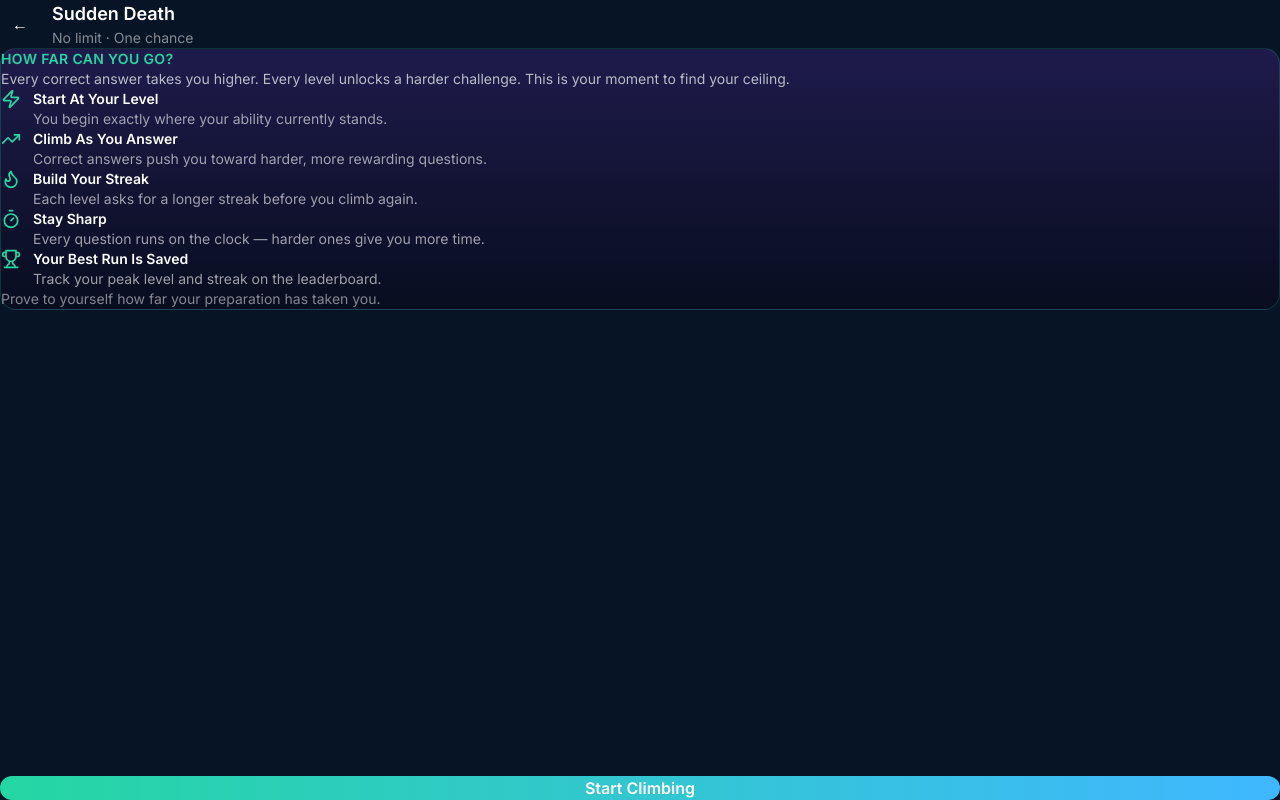
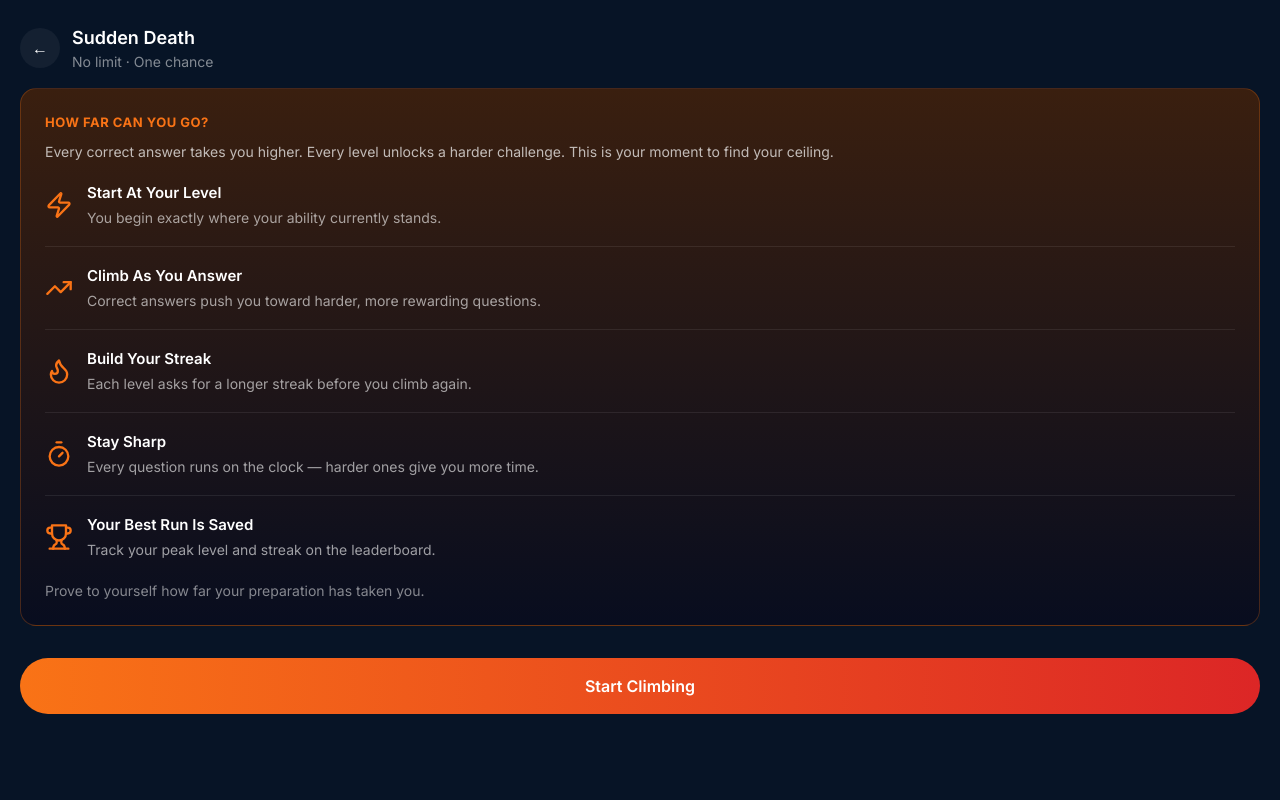
Before and after one commit to examforge99/examlogic, a Next.js app: page /sudden-death in a window 1280 px wide. Built offline with nearby package versions, Linux system fonts and the light colour scheme.

Commit message:
Implement game rules and update layout styles
Added rules for the Sudden Death game mode with icons and descriptions. Updated layout styles for better presentation.

```diff
--- a/src/app/sudden-death/page.tsx
+++ b/src/app/sudden-death/page.tsx
@@ -34,87 +34,126 @@ export default function SuddenDeathPreflight() {
     }
   }
 
+  const rules = [
+    {
+      icon: <Zap size={28} color="#F97316" />,
+      title: "Start At Your Level",
+      description: "You begin exactly where your ability currently stands.",
+    },
+    {
+      icon: <TrendingUp size={28} color="#F97316" />,
+      title: "Climb As You Answer",
+      description: "Correct answers push you toward harder, more rewarding questions.",
+    },
+    {
+      icon: <Flame size={28} color="#F97316" />,
+      title: "Build Your Streak",
+      description: "Each level asks for a longer streak before you climb again.",
+    },
+    {
+      icon: <Timer size={28} color="#F97316" />,
+      title: "Stay Sharp",
+      description: "Every question runs on the clock — harder ones give you more time.",
+    },
+    {
+      icon: <Trophy size={28} color="#F97316" />,
+      title: "Your Best Run Is Saved",
+      description: "Track your peak level and streak on the leaderboard.",
+    },
+  ];
+
   return (
-    <div className="min-h-screen bg-[#071426] text-white flex flex-col">
-      <header className="flex items-center gap-3 px-5 pt-6 pb-4">
+    <div style={{ minHeight: "100vh", backgroundColor: "#071426", color: "#fff" }}>
+      <div style={{ display: "flex", alignItems: "center", gap: 12, padding: "24px 20px 16px" }}>
         <button
           onClick={() => router.back()}
-          className="w-10 h-10 rounded-full bg-white/5 flex items-center justify-center"
+          style={{
+            width: 40,
+            height: 40,
+            borderRadius: "9999px",
+            background: "rgba(255,255,255,0.05)",
+            display: "flex",
+            alignItems: "center",
+            justifyContent: "center",
+            border: "none",
+            color: "#fff",
+          }}
         >
           ←
         </button>
         <div>
-          <h1 className="text-lg font-semibold">Sudden Death</h1>
-          <p className="text-sm text-white/50">No limit · One chance</p>
+          <h1 style={{ fontSize: 18, fontWeight: 600, margin: 0 }}>Sudden Death</h1>
+          <p style={{ fontSize: 14, color: "rgba(255,255,255,0.5)", margin: 0 }}>
+            No limit · One chance
+          </p>
         </div>
-      </header>
+      </div>
 
-      <main className="flex-1 px-5">
+      <div style={{ padding: "0 20px" }}>
         <div
-          className="rounded-2xl p-6 border"
           style={{
-            background: "linear-gradient(180deg, #1E1B4B 0%, #080D1F 100%)",
-            borderColor: "#25d6a233",
+            borderRadius: 16,
+            padding: 24,
+            border: "1px solid rgba(249,115,22,0.25)",
+            background: "linear-gradient(180deg, #3A1F0F 0%, #080D1F 100%)",
           }}
         >
-          <p className="text-sm font-semibold tracking-wide text-[#25d6a2] mb-1">
+          <p style={{ fontSize: 13, fontWeight: 700, letterSpacing: 0.5, color: "#F97316", margin: "0 0 8px" }}>
             HOW FAR CAN YOU GO?
           </p>
-          <p className="text-white/70 text-sm mb-6">
+          <p style={{ fontSize: 14, color: "rgba(255,255,255,0.7)", margin: "0 0 20px", lineHeight: 1.5 }}>
             Every correct answer takes you higher. Every level unlocks a harder
             challenge. This is your moment to find your ceiling.
           </p>
 
-          <div className="space-y-4">
-            <Rule
-              icon={<Zap size={20} className="text-[#25d6a2]" />}
-              title="Start At Your Level"
-              description="You begin exactly where your ability currently stands."
-            />
-            <Rule
-              icon={<TrendingUp size={20} className="text-[#25d6a2]" />}
-              title="Climb As You Answer"
-              description="Correct answers push you toward harder, more rewarding questions."
-            />
-            <Rule
-              icon={<Flame size={20} className="text-[#25d6a2]" />}
-              title="Build Your Streak"
-              description="Each level asks for a longer streak before you climb again."
-            />
-            <Rule
-              icon={<Timer size={20} className="text-[#25d6a2]" />}
-              title="Stay Sharp"
-              description="Every question runs on the clock — harder ones give you more time."
-            />
-            <Rule
-              icon={<Trophy size={20} className="text-[#25d6a2]" />}
-              title="Your Best Run Is Saved"
-              description="Track your peak level and streak on the leaderboard."
-            />
+          <div>
+            {rules.map((rule, index) => (
+              <div key={rule.title}>
+                <Rule icon={rule.icon} title={rule.title} description={rule.description} />
+                {index < rules.length - 1 && (
+                  <div
+                    style={{
+                      height: 1,
+                      background: "rgba(255,255,255,0.08)",
+                      margin: "18px 0",
+                    }}
+                  />
+                )}
+              </div>
+            ))}
           </div>
 
-          <p className="text-white/50 text-sm mt-6">
+          <p style={{ fontSize: 14, color: "rgba(255,255,255,0.5)", margin: "20px 0 0" }}>
             Prove to yourself how far your preparation has taken you.
           </p>
         </div>
 
         {error && (
-          <p className="text-sm text-red-400 mt-4 text-center">{error}</p>
+          <p style={{ fontSize: 14, color: "#f87171", marginTop: 16, textAlign: "center" }}>
+            {error}
+          </p>
         )}
-      </main>
+      </div>
 
-      <footer className="px-5 pb-8 pt-4">
+      <div style={{ padding: "32px 20px" }}>
         <button
           onClick={handleStart}
           disabled={loading}
-          className="w-full py-4 rounded-full font-semibold text-white disabled:opacity-60"
           style={{
-            background: "linear-gradient(90deg, #25d6a2 0%, #3FB7FF 100%)",
+            width: "100%",
+            padding: "16px 0",
+            borderRadius: "9999px",
+            fontWeight: 600,
+            fontSize: 16,
+            color: "#fff",
+            border: "none",
+            background: "linear-gradient(90deg, #F97316 0%, #DC2626 100%)",
+            opacity: loading ? 0.6 : 1,
           }}
         >
           {loading ? "Starting..." : "Start Climbing"}
         </button>
-      </footer>
+      </div>
     </div>
   );
 }
@@ -129,12 +168,14 @@ function Rule({
   description: string;
 }) {
   return (
-    <div className="flex gap-3">
-      <span className="mt-0.5">{icon}</span>
+    <div style={{ display: "flex", gap: 14, alignItems: "center" }}>
+      <span style={{ flexShrink: 0 }}>{icon}</span>
       <div>
-        <p className="font-semibold text-sm text-white">{title}</p>
-        <p className="text-sm text-white/60">{description}</p>
+        <p style={{ fontWeight: 600, fontSize: 15, margin: "0 0 4px", color: "#fff" }}>{title}</p>
+        <p style={{ fontSize: 14, color: "rgba(255,255,255,0.6)", margin: 0, lineHeight: 1.4 }}>
+          {description}
+        </p>
       </div>
     </div>
   );
-}
+            }
```
